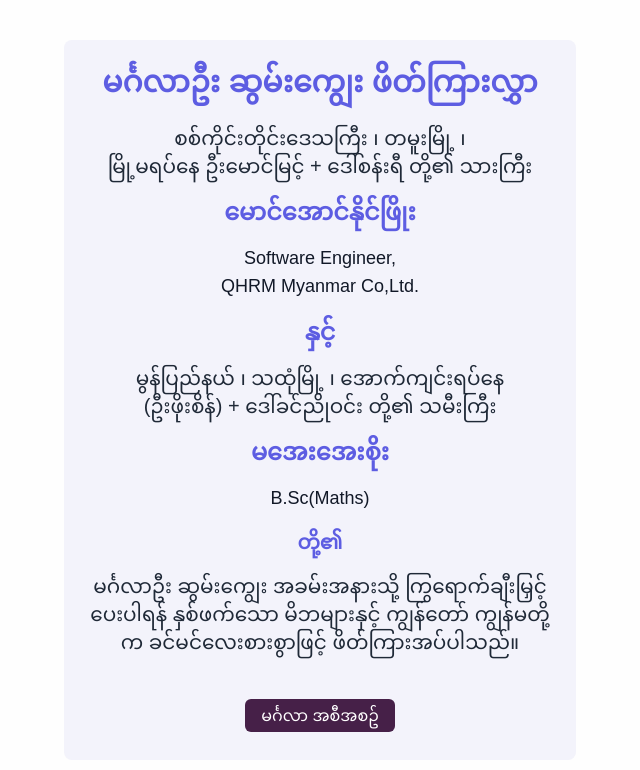
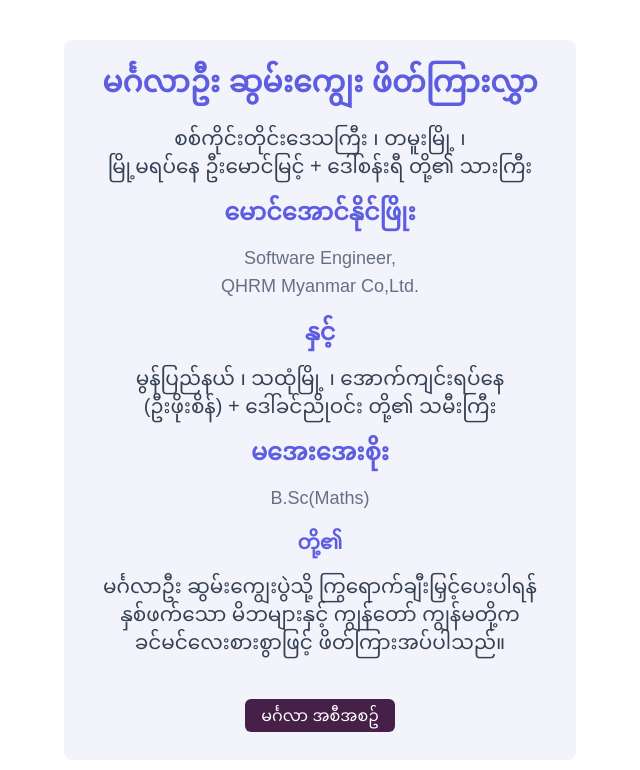
Before and after one commit to AungNaingPhyo2006/aanda, a Next.js app: page /about in a window 1280 px wide. Shown: the top 770 px of the page, without its empty margins (320-960 px from the left). Built offline with nearby package versions, Linux system fonts and the light colour scheme.

Commit message:
update title

```diff
--- a/app/about/page.tsx
+++ b/app/about/page.tsx
@@ -9,7 +9,7 @@ export default function About() {
       {/* Scrollable Content */}
      {/* Groom's Content */}
       <div className="text-center space-y-4">
-          <p className="text-base sm:text-md md:text-xl lg:text-xl xl:text-xl  text-gray-800 ">
+          <p className="text-base sm:text-md md:text-xl lg:text-xl xl:text-xl  text-[#344054] ">
           စစ်ကိုင်းတိုင်းဒေသကြီး ၊ တမူးမြို့ ၊<br /> မြို့မရပ်နေ  ဦးမောင်မြင့် + ဒေါ်စန်းရီ တို့၏ သားကြီး
           </p>
           {/* <p className="text-base sm:text-lg md:text-xl lg:text-xl xl:text-xl  text-gray-800 ">
@@ -25,10 +25,10 @@ export default function About() {
            တို့၏အစ်ကို
           </p> */}
           <p className="text-2xl font-bold text-[#5D5DE2]">မောင်အောင်နိုင်ဖြိုး</p>
-          <p className="sm:text-lg md:text-md lg:text-md xl:text-md  text-gray-900">Software Engineer, <br/>QHRM Myanmar Co,Ltd.</p>
+          <p className="sm:text-lg md:text-md lg:text-md xl:text-md  text-[#667085]">Software Engineer, <br/>QHRM Myanmar Co,Ltd.</p>
           <p className="text-2xl font-bold text-[#5D5DE2]">နှင့်</p>
      {/* Bride's Content */}
-        <p className="text-base sm:text-md md:text-xl lg:text-xl xl:text-xl text-gray-800">
+        <p className="text-base sm:text-md md:text-xl lg:text-xl xl:text-xl text-[#344054]">
           မွန်ပြည်နယ် ၊ သထုံမြို့ ၊ အောက်ကျင်းရပ်နေ <br /> (ဦးဖိုးစိန်) + ဒေါ်ခင်ညိုဝင်း တို့၏ သမီးကြီး
          </p>
          {/* <p className="text-base sm:text-lg md:text-xl lg:text-xl xl:text-xl text-gray-800">
@@ -53,9 +53,9 @@ export default function About() {
           တို့၏အစ်မ
          </p> */}
           <p className="text-2xl font-bold text-[#5D5DE2]">မအေးအေးစိုး</p>
-          <p className="sm:text-lg md:text-md lg:text-md xl:text-md text-gray-900">B.Sc(Maths)</p>
+          <p className="sm:text-lg md:text-md lg:text-md xl:text-md text-[#667085]">B.Sc(Maths)</p>
           <p className="text-xl font-bold text-[#5D5DE2]">တို့၏</p>
-          <p className="text-base sm:text-md md:text-xl lg:text-xl xl:text-xl  text-gray-800">မင်္ဂလာဦး ဆွမ်းကျွေး အခမ်းအနားသို့ ကြွရောက်ချီးမြှင့်ပေးပါရန် နှစ်ဖက်သော မိဘများနှင့် ကျွန်တော် ကျွန်မတို့က ခင်မင်လေးစားစွာဖြင့် ဖိတ်ကြားအပ်ပါသည်။</p>
+          <p className="text-base sm:text-md md:text-xl lg:text-xl xl:text-xl  text-[#344054]">မင်္ဂလာဦး ဆွမ်းကျွေးပွဲသို့  ကြွရောက်ချီးမြှင့်ပေးပါရန် <br></br> နှစ်ဖက်သော မိဘများနှင့် ကျွန်တော် ကျွန်မတို့က <br></br> ခင်မင်လေးစားစွာဖြင့် ဖိတ်ကြားအပ်ပါသည်။</p>
           {/* <p className="text-base sm:text-lg md:text-xl lg:text-xl xl:text-xl  text-gray-800">မင်္ဂလာဦးဆွမ်းကျွေး အခမ်းအနားသို့</p>
           <p className="text-base sm:text-lg md:text-xl lg:text-xl xl:text-xl  text-gray-800">ကြွရောက်ချီးမြှင့်ပေးပါရန် </p>
           <p className="text-base sm:text-lg md:text-xl lg:text-xl xl:text-xl  text-gray-800">နှစ်ဖက်သော မိဘများနှင့်</p>
--- a/app/plan/page.tsx
+++ b/app/plan/page.tsx
@@ -13,18 +13,18 @@ export default function Plan() {
           <p className="text-base sm:text-lg md:text-xl lg:text-2xl xl:text-3xl font-bold   text-[#5D5DE2]">
           မင်္ဂလာ နေ့ရက်
           </p>
-          <p className="sm:text-lg md:text-xl lg:text-xl xl:text-xl text-[#462048]">၁၃၈၆ ခုနှစ်၊ တန်ဆောင်မုန်း လပြည့်ကျော်(၉)ရက်၊ ၂၄.၁၁.၂၀၂၄(တနင်္ဂနွေနေ့)။<br/></p>
+          <p className="sm:text-lg md:text-xl lg:text-xl xl:text-xl text-[#667085]">၁၃၈၆ ခုနှစ်၊ တန်ဆောင်မုန်း လပြည့်ကျော်(၉)ရက်၊ ၂၄.၁၁.၂၀၂၄(တနင်္ဂနွေနေ့)။<br/></p>
           <div className='h-12'/>
           <p className="text-base sm:text-lg md:text-xl lg:text-2xl xl:text-3xl font-bold    text-[#5D5DE2]">
           မင်္ဂလာ အချိန်
           </p>
-          <p className="sm:text-lg md:text-xl lg:text-xl xl:text-xl text-[#462048]">နံနက်( ၈ ) နာရီ မှ ( ၁၀ ) နာရီ အထိ။<br/></p>
+          <p className="sm:text-lg md:text-xl lg:text-xl xl:text-xl text-[#667085]">နံနက်( ၈ ) နာရီ မှ ( ၁၀ ) နာရီ အထိ။<br/></p>
           <div className='h-12'/>
           <p className="text-base sm:text-lg md:text-xl lg:text-2xl xl:text-3xl font-bold   text-[#5D5DE2]">
           မင်္ဂလာ နေရာ
           </p>
-          <p className="sm:text-lg md:text-xl lg:text-xl xl:text-xl text-[#462048]">အမှတ်(၄၂၆)၊ အုတ်ဖိုတန်းလမ်း၊ အောက်ကျင်းရပ်၊</p>
-          <p className="sm:text-lg md:text-xl lg:text-xl xl:text-xl text-[#462048]">(ဦးဖိုးစိန်) + ဒေါ်ခင်ညိုဝင်း မိသားစုတို့၏ နေအိမ်သို့။<br/></p>
+          <p className="sm:text-lg md:text-xl lg:text-xl xl:text-xl text-[#667085]">အမှတ်(၄၂၆)၊ အုတ်ဖိုတန်းလမ်း၊ အောက်ကျင်းရပ်၊</p>
+          <p className="sm:text-lg md:text-xl lg:text-xl xl:text-xl text-[#667085]">(ဦးဖိုးစိန်) + ဒေါ်ခင်ညိုဝင်း မိသားစုတို့၏ နေအိမ်သို့။<br/></p>
 
       <div className='h-4'/>
         <div className="mt-1">
```
